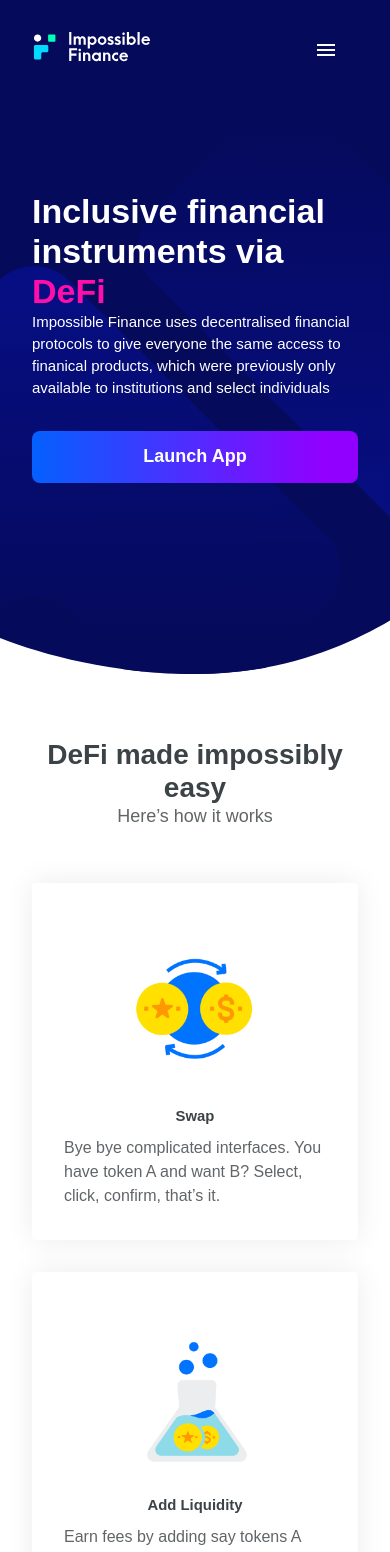
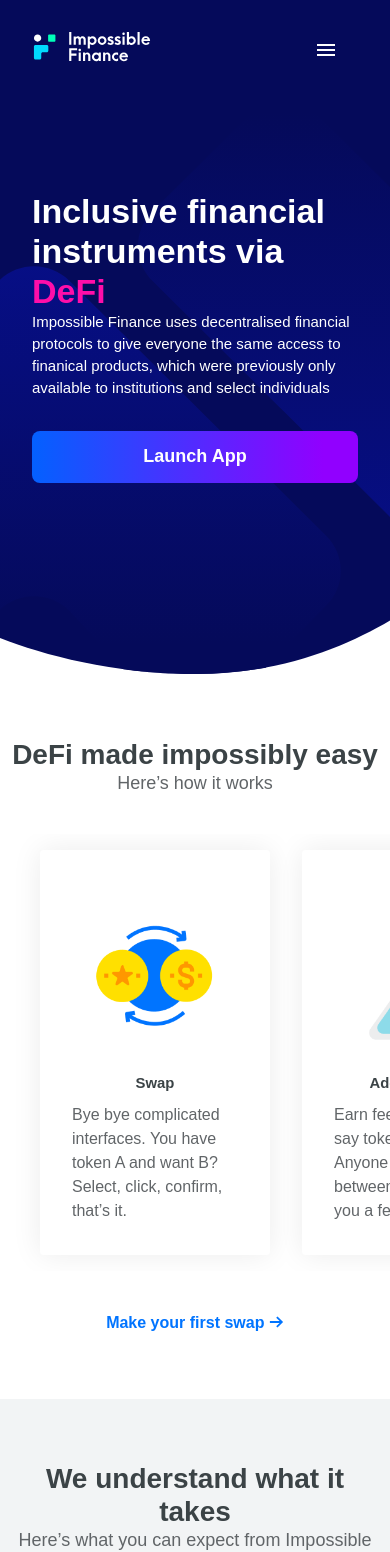
Before and after one commit to kingsbejide/launchpad-contracts, a Next.js app: page / in a window 390 px wide. Shown: the top 1552 px of the page. Built offline with nearby package versions, Linux system fonts and the light colour scheme.

Commit message:
update how it works section for mobile (#6)
Co-authored-by: Accelerated Monkey <acceleratedmonkey@protonmail.com>

```diff
--- a/src/pages/Home/components/HowItWorksSection.tsx
+++ b/src/pages/Home/components/HowItWorksSection.tsx
@@ -5,6 +5,8 @@
   makeStyles,
   Theme,
   Typography,
+  useMediaQuery,
+  useTheme,
 } from '@material-ui/core';
 import React from 'react';
 import InfoCard from '../../../common/components/InfoCard';
@@ -16,6 +18,9 @@
     justifyContent: 'center',
     justifyItems: 'center',
   },
+  container: {
+    padding: 0,
+  },
   title: {
     fontWeight: 800,
   },
@@ -23,13 +28,18 @@
     fontWeight: 700,
     color: '#0074FF',
   },
+  infoCardContainer: {
+    float: 'left',
+  },
 }));
 
 const HowItWorksSection: React.FC = () => {
   const classes = useStyles();
+  const theme = useTheme();
+  const matches = useMediaQuery(theme.breakpoints.up('xs'));
   return (
     <Box className={classes.contentContainer} paddingY={8}>
-      <Container maxWidth='lg'>
+      <Container maxWidth='lg' className={classes.container}>
         <Grid container>
           <Grid item xs={12}>
             <Typography variant='h1' align='center' className={classes.title}>
@@ -39,7 +49,13 @@
               Here’s how it works
             </Typography>
             <Box marginTop={5} />
-            <Box display='flex' flexWrap='wrap'>
+            <Box overflow='auto'>
+              <Box
+                display='flex'
+                flexWrap={matches ? 'nowrap' : 'wrap'}
+                className={classes.infoCardContainer}
+                paddingLeft={3}
+              >
                 <InfoCard
                   title='Swap'
                   description='Bye bye complicated interfaces. You have token A and want B?
@@ -56,7 +72,10 @@
                   description='Show proof of liquidity (staking) to supercharge earnings in the form of IF token rewards.'
                   icon='/images/earn2.png'
                 />
+                <Box marginRight={4} />
               </Box>
+            </Box>
+
             <Box marginTop={5} />
             <Box justifyContent='center' alignItems='center'>
               <Typography
```
Lines whose indentation alone changed are shown as unchanged.
